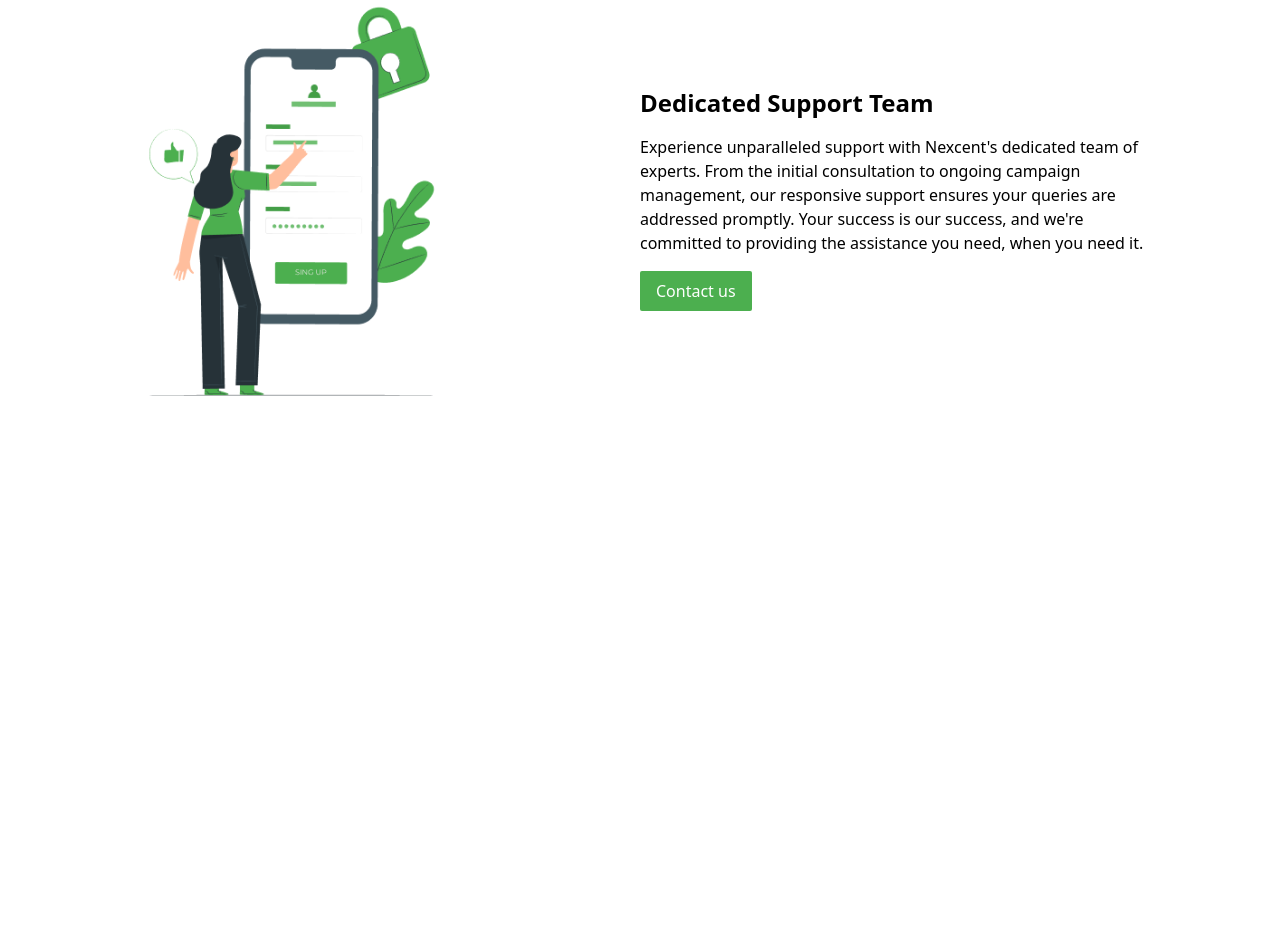
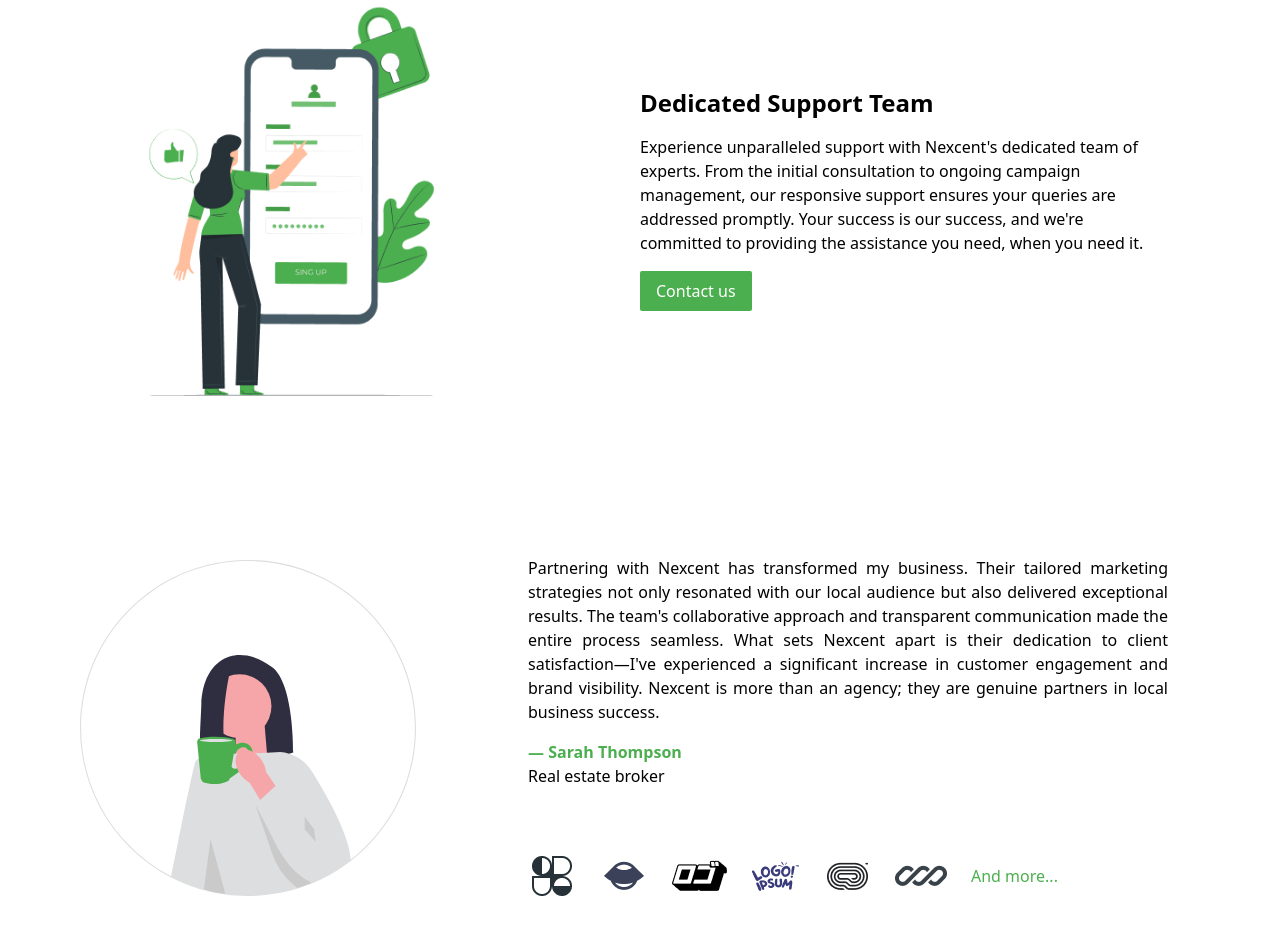
Before and after one commit to Anzi15/Nexcent, a website: page index.html in a window 1280 px wide. Shown: the part 2460-3392 px from the top of the page. Before the commit the page ends 2856 px from the top, so only its background shows below. Drawn offline with Linux system fonts and the light colour scheme.

Commit message:
section sarah

```diff
--- a/index.html
+++ b/index.html
@@ -211,5 +211,36 @@
             <a class="text-white bg-brand_primary pr-4 pl-4 pt-2 pb-2 rounded-sm text w-[7rem] opacity-0 transition-all duration-[1.2s]" data-observerable_elem  href="../contact-us">Contact us</a>
         </div>
     </section>
+
+    <!-- section Testimonial from Sarah Thompson -->
+    <section class="flex justify-evenly items-center mt-32 flex-wrap">
+        <img src="src/assets/peoples/sarah.svg" class="md:w-[30%] w-80% max-w-[21rem] opacity-0 transition-all duration-[1.2s]" alt="" data-observerable_elem>
+
+        <!-- text content -->
+        <div class="w-[90%] md:w-[55%] grid gap-4 p-8">
+            <p class="text-justify">Partnering with Nexcent has transformed my business. Their tailored marketing strategies not only resonated with our local audience but also delivered exceptional results. The team's collaborative approach and transparent communication made the entire process seamless. What sets Nexcent apart is their dedication to client satisfaction—I've experienced a significant increase in customer engagement and brand visibility. Nexcent is more than an agency; they are genuine partners in local business success.</p>
+
+            <h2> <span class="font-semibold text-brand_primary">— Sarah Thompson</span>
+
+                <p>Real estate broker</p>
+            </h2>
+
+            <div class="flex gap-6 mt-12 items-center flex-wrap">
+                <img src="src/assets/brand logos/Logo-1.png" alt="" class="h-12">
+
+                <img src="src/assets/brand logos/Logo-2.png" alt="" class="h-12">
+
+                <img src="src/assets/brand logos/Logo-3.png" alt="" class="h-12">
+
+                <img src="src/assets/brand logos/Logo-4.png" alt="" class="h-12">
+
+                <img src="src/assets/brand logos/Logo-5.png" alt="" class="h-12">
+
+                <img src="src/assets/brand logos/Logo-6.png" alt="" class="h-12">
+
+                <p class="text-brand_primary">And more...</p>
+            </div>
+        </div>
+    </section>
 </body>
 </html>
--- a/src/js/observer.js
+++ b/src/js/observer.js
@@ -2,7 +2,7 @@
 
 //selecting elems from dom
 const allObserverableElems = document.querySelectorAll('[data-observerable_elem]')
-const textCounterElems = document.querySelectorAll("[data-textcounter]")
+const counterAniElems = document.querySelectorAll("[data-textcounter]")
 
 //creating observer, options new IntersectionObserver and asiging each elem for observations
 const createObserver = function(elemArr){
@@ -55,6 +55,8 @@ function textcounter(elem){
         currentNum > endNum ? clearInterval(countAdd) :  elem.innerText = currentNum;
     }, 4);
 }
+
+//calling functions
 createObserver(allObserverableElems)
 // adding counting animation elems
-createObserver(textCounterElems)
+createObserver(counterAniElems)
```
Also changed, not shown: src/assets/peoples/sarah.svg (added), src/css/output.css.
